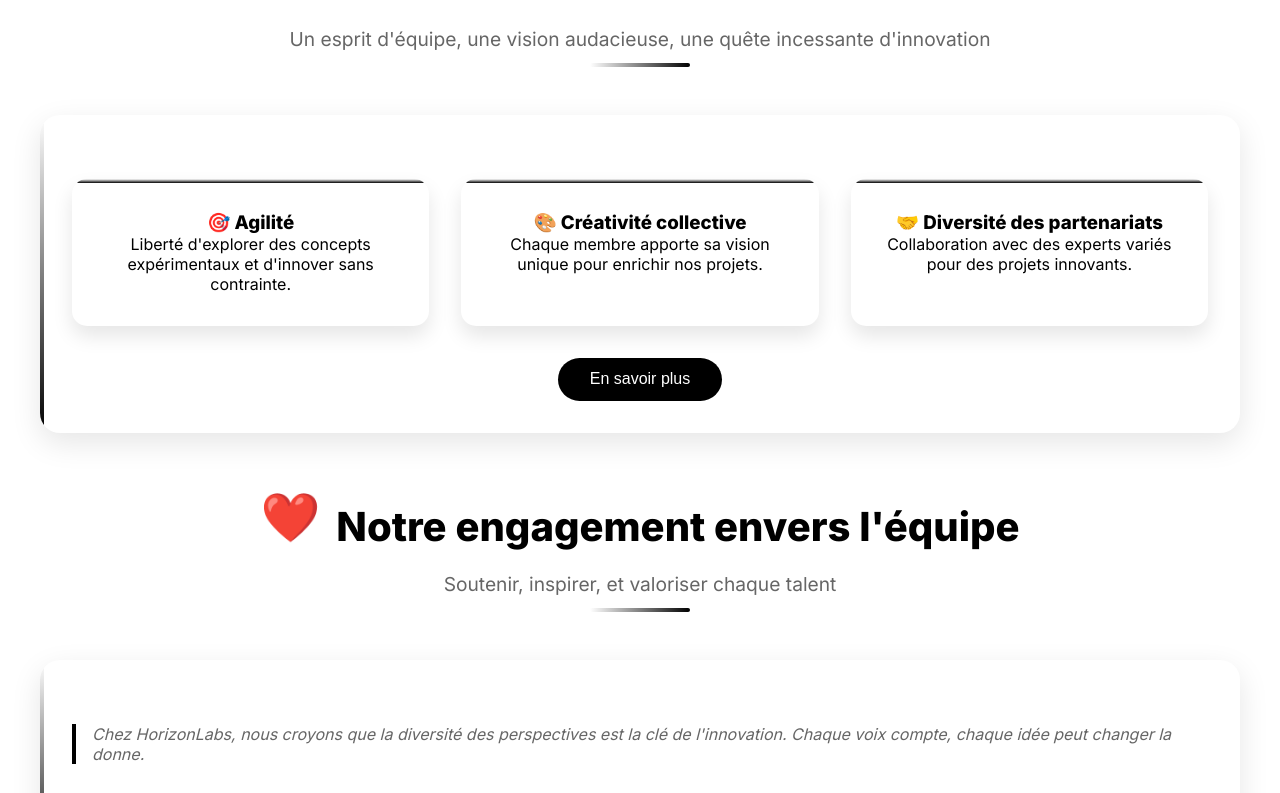
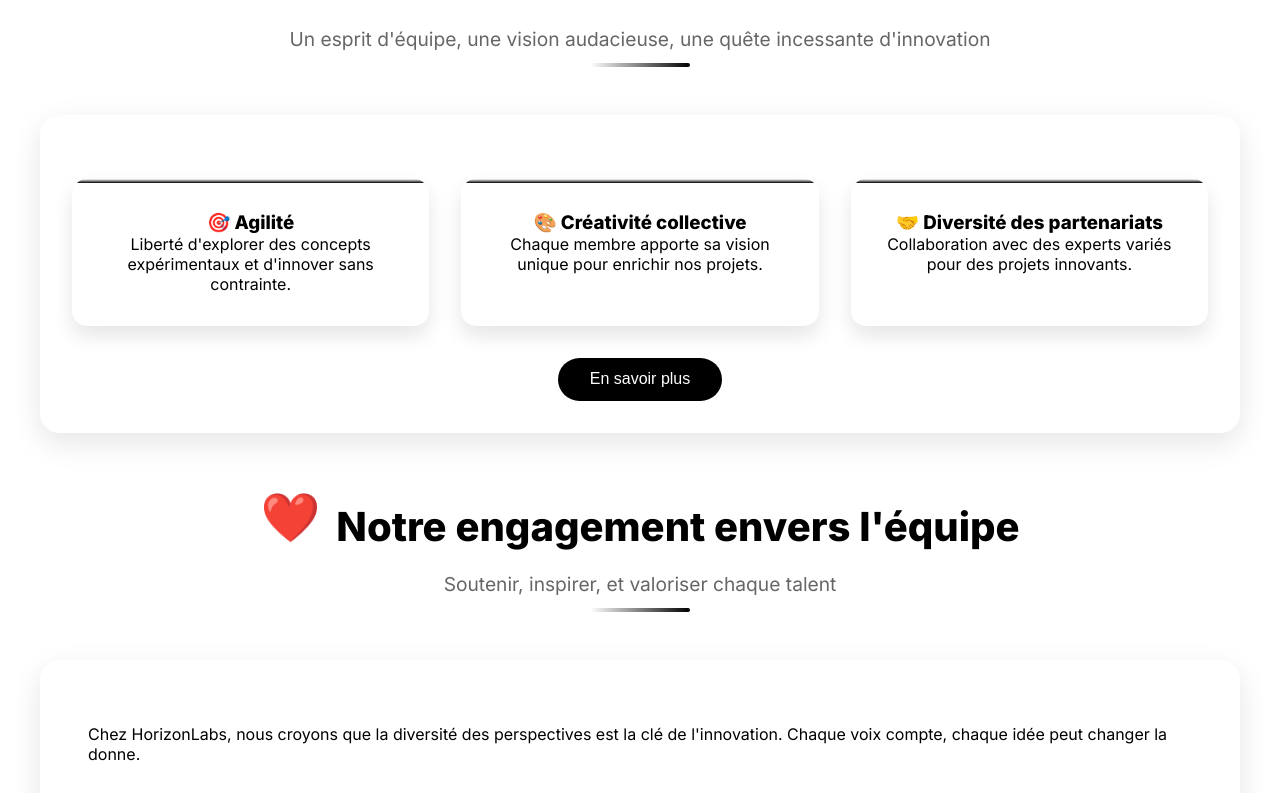
Before and after one commit to Antoineview/HorizonWeb, a Next.js app: page / in a window 1280 px wide. Shown: the part 3487-4280 px from the top of the page. Built offline with nearby package versions, Linux system fonts and the light colour scheme.

Commit message:
Suppression des dégradés verticaux sur la section entreprise + suppression des majuscules mal placées

```diff
--- a/src/app/Sections/entreprise.js
+++ b/src/app/Sections/entreprise.js
@@ -44,9 +44,9 @@ const sections = [
       }
     ],
     expandedContent: {
-      title1: 'Notre Vision du Futur 🔮',
+      title1: 'Notre vision du Futur 🔮',
       text1: "Chez HorizonLabs, nous croyons que l'innovation naît de la diversité des idées et de la collaboration. Nos équipes conjuguent expertise et créativité pour repousser les frontières de l'imaginaire, tout en développant des solutions avancées pour nos partenaires.",
-      title2: 'Notre Objectif 🎯',
+      title2: 'Notre objectif 🎯',
       text2: 'Façonner un futur numérique et vidéoludique toujours plus captivant et inclusif, où chaque joueur peut vivre des expériences uniques et mémorables.'
     }
   },
@@ -57,9 +57,9 @@ const sections = [
     subtitle: 'Soutenir, inspirer, et valoriser chaque talent',
     quote: "Chez HorizonLabs, nous croyons que la diversité des perspectives est la clé de l'innovation. Chaque voix compte, chaque idée peut changer la donne.",
     expandedContent: {
-      title1: 'Notre Philosophie 🌟',
+      title1: 'Notre philosophie 🌟',
       text1: "Nous investissons dans nos collaborateurs en offrant un environnement de travail inclusif, des opportunités de formation continue, et une culture où chacun peut s'exprimer librement.",
-      title2: 'Notre Force Collective 🤝',
+      title2: 'Notre force collective 🤝',
       text2: 'Cette approche renforce la cohésion et la créativité au sein de nos équipes, qui partagent un objectif commun : créer des expériences innovantes et impactantes qui marquent les esprits.'
     }
   },
@@ -71,9 +71,9 @@ const sections = [
     image: '/epita.jpg',
     description: "Un cadre de travail stimulant où l'équilibre et la productivité se rencontrent naturellement.",
     expandedContent: {
-      title1: 'Des Espaces Pensés pour Vous 🎨',
+      title1: 'Des espaces pensés pour vous 🎨',
       text1: "Nos locaux modernes et nos espaces de détente sont conçus pour favoriser le bien-être et l'épanouissement de nos collaborateurs.",
-      title2: "Un Quartier Dynamique 🌟",
+      title2: "Un quartier dynamique 🌟",
       text2: 'Avec des infrastructures locales variées, comme des salles de sport et de théâtre, nous encourageons un équilibre harmonieux entre vie professionnelle et personnelle. Chez HorizonLabs, nous cultivons un esprit sain dans un environnement créatif.'
     }
   }
--- a/src/app/Styles/entreprise.module.css
+++ b/src/app/Styles/entreprise.module.css
@@ -75,7 +75,6 @@
     left: 0;
     width: 4px;
     height: 100%;
-    background: linear-gradient(#ffffff, #000000);
   }
 
   .grid {
@@ -149,11 +148,11 @@
   }
 
   .quote {
-    font-style: italic;
-    color: #666;
+
+    color: #000000;
     margin: 2rem 0;
     padding-left: 1rem;
-    border-left: 4px solid #000000;
+
   }
 
   .imageWrapper {
```
